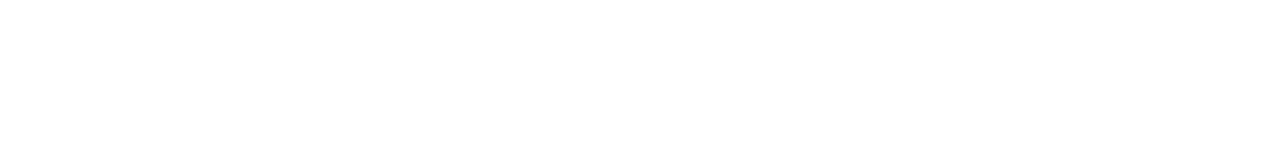
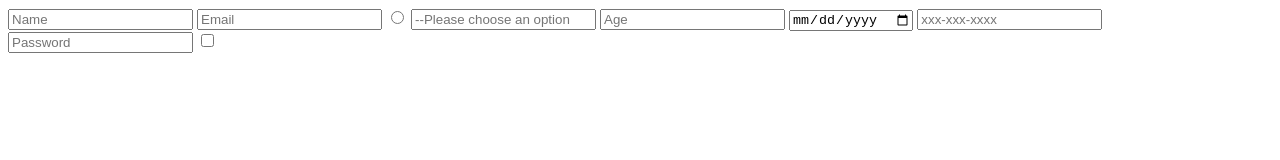
Before and after one commit to acciojob/signup-form-car-SujanDevaraj, a website: page main.html in a window 1280 px wide. Drawn offline with Linux system fonts and the light colour scheme.

Commit message:
created a submission

```diff
--- a/main.html
+++ b/main.html
@@ -10,6 +10,17 @@
 	<!-- the entire body must be written by student -->
     <script type="text/javascript" src="./script.js">
 </script>
+	<form action="#" method="post">
+		<input type="text" id="#name" placeholder="Name" required>
+		<input type="email" id="#email" placeholder="Email" required>
+		<input type="radio" id="#gender_m,#gender_f">
+		<input type="select" id="#cars" placeholder="--Please choose an option" required>
+		<input type="number" id="#age" placeholder="Age" required>
+		<input type="date" id="#dob" required>
+		<input type="tel" id="#tel" placeholder="xxx-xxx-xxxx">
+		<input type="password" id="#password" placeholder="Password" required>
+		<input type="checkbox" id="#tos" required>
+	</form>
 
 </body>
 
```
